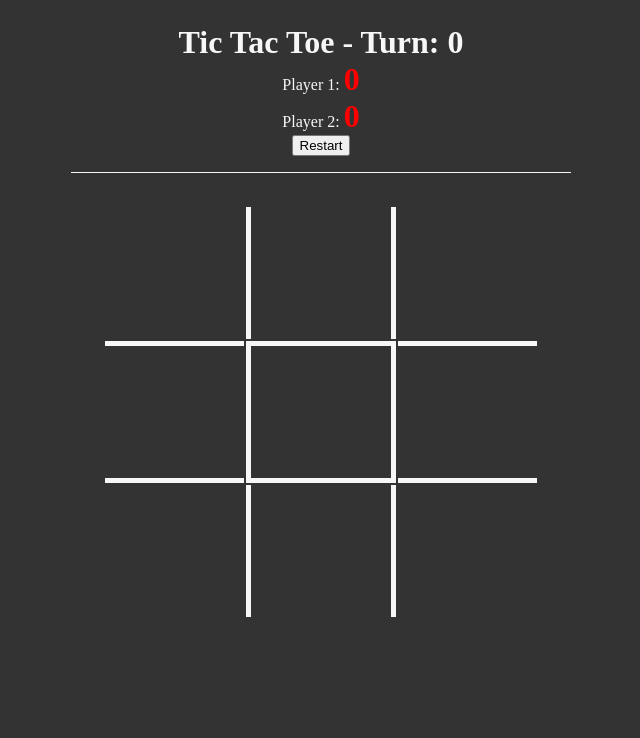
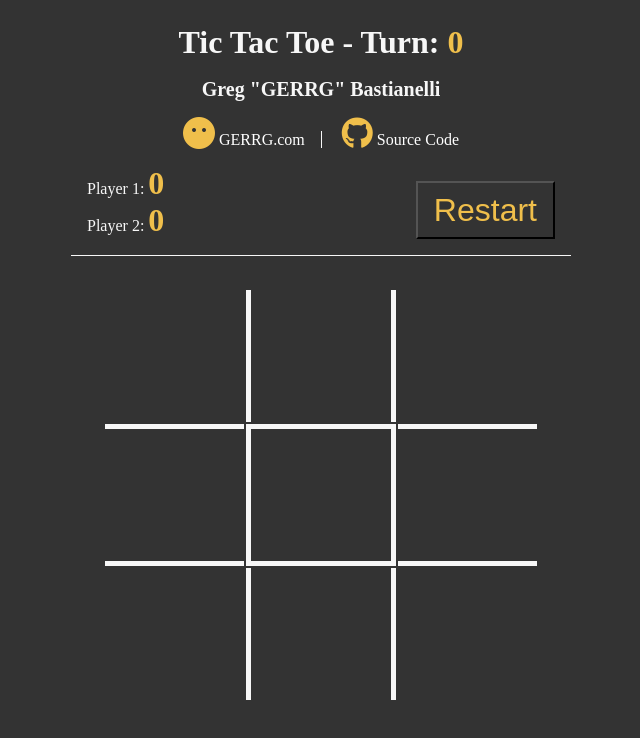
Before and after one commit to gerrgg/tic-tac-toe, a plain HTML site: page index.html in a window 1280 px wide. Shown: the whole page, without its empty margins (319-959 px from the left). Drawn offline with Linux system fonts and the light colour scheme.

Commit message:
make it cute

```diff
--- a/index.html
+++ b/index.html
@@ -8,6 +8,7 @@
   <meta name="description" content="Tic-tac-toe with vanilla JS">
   <meta name="viewport" content="width=device-width, initial-scale=1">
 
+  <script src="https://kit.fontawesome.com/dd960d1f1a.js" crossorigin="anonymous"></script>
   <link href="style.css" rel="stylesheet">
 </head>
 
@@ -16,12 +17,26 @@
   <div id="ticTacToe">
     <div class="ui">
       <h1>Tic Tac Toe - Turn: <span id="turn-counter">0</span></h1>
-      <div class="scores">
-        <p>Player 1: <span id="player-x-score" class="score">0</span></p>
-        <p>Player 2: <span id="player-o-score" class="score">0</span></p>
+
+      <div class="author-details">
+        <h2>Greg "GERRG" Bastianelli</h2>
+        <p class="inline-links">
+          <a href="http://gerrg.com"><i class="fas fa-meh-blank"></i> GERRG.com</a>
+          <a href="https://github.com/gerrgg/tic-tac-toe"><i class="fab fa-github"></i> Source Code</a>
+        </p>
       </div>
 
-      <button id="restart-button">Restart</button>
+      <div class="after-author">
+
+        <div class="scores">
+          <p>Player 1: <span id="player-x-score" class="score">0</span></p>
+          <p>Player 2: <span id="player-o-score" class="score">0</span></p>
+        </div>
+
+        <button id="restart-button">Restart</button>
+
+      </div>
+
     </div>
     <table class="game">
       <tr>
--- a/sass/style.scss
+++ b/sass/style.scss
@@ -8,7 +8,7 @@ Mission Statement:Vanilla JS tic-tac-toe application.
 
 $color-main: #f7f7f7;
 $color-bg: #333;;
-$color-danger: red;
+$color-secondary: #f0bf4b;
 
 body{
     background-color: $color-bg;
@@ -25,13 +25,27 @@ body{
         border-bottom: 1px solid #f7f7f7;
         padding: 1rem;
 
+        #turn-counter{ color: $color-secondary }
+
         h1{
             padding: 0;
             margin: 0;
         }
 
+        #restart-button{
+            background-color: transparent;
+            color: $color-secondary;
+            margin-top: 1rem;
+            padding: .5rem 1rem;
+            font-size: 2rem;
+        }
+
+        .after-author{
+            display: flex;
+            justify-content: space-between;
+        }
+
         .scores{
-
 
             p{
                 padding: 0;
@@ -40,8 +54,29 @@ body{
 
             .score{
                 font-size: 2rem;
-                color: $color-danger;
+                color: $color-secondary;
                 font-weight: 700;
+            }
+        }
+
+        .author-details{
+
+            h2{ font-size: 1.25rem }
+
+
+            a{
+                padding: 0 1rem;
+                border-right: 1px solid $color-main;
+                text-decoration: none;
+                color: white;
+                margin-bottom: 1rem;
+
+                &:last-child { border-right: 0px }
+
+                i {
+                    font-size: 2rem;
+                    color: $color-secondary;
+                }
             }
         }
     }
@@ -54,6 +89,7 @@ body{
             font-size: 5rem;
             height: 130px;
             width: 130px;
+            color: $color-secondary;
         }
     }
 }
```
Also changed, not shown: style.css.
